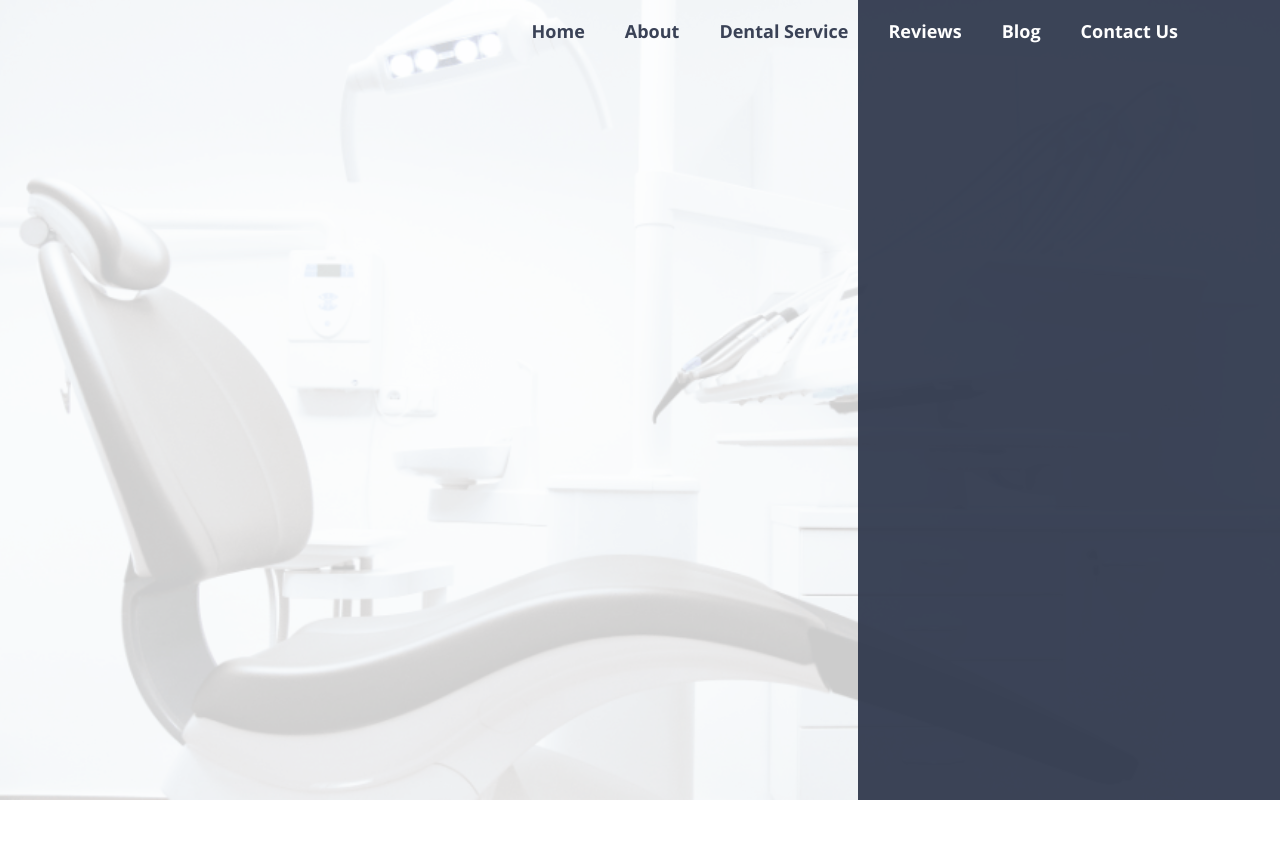
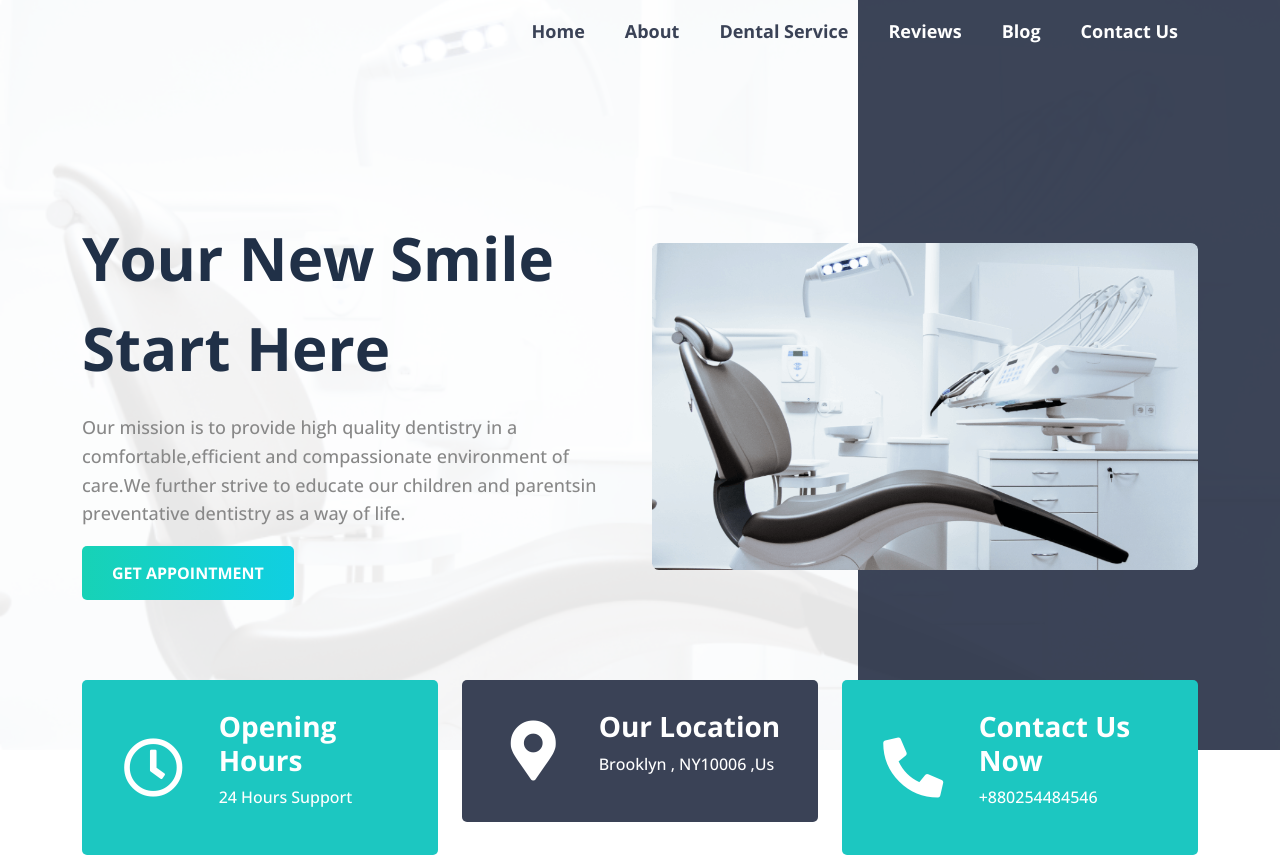
Before and after one commit to Mdselim1/Doctors-Full-Stack-Website, a React (Create React App) app: page / in a window 1280 px wide. Before the commit the page ends 800 px from the top, so only its background shows below. Built offline with nearby package versions, Linux system fonts and the light colour scheme.

Commit message:
banner-content-add

```diff
--- a/public/index.html
+++ b/public/index.html
@@ -24,7 +24,8 @@
       work correctly both with client-side routing and a non-root public URL.
       Learn how to configure a non-root public URL by running `npm run build`.
     -->
-    <title>React App</title>
+    <link rel="stylesheet" href="https://use.fontawesome.com/releases/v5.15.4/css/all.css" integrity="sha384-DyZ88mC6Up2uqS4h/KRgHuoeGwBcD4Ng9SiP4dIRy0EXTlnuz47vAwmeGwVChigm" crossorigin="anonymous">
+    <title>Dentels Communicative Hospital</title>
   </head>
   <body>
     <noscript>You need to enable JavaScript to run this app.</noscript>
--- a/src/components/Shared/Footer/Footer.js
+++ b/src/components/Shared/Footer/Footer.js
@@ -1,6 +1,7 @@
 import React from 'react';
 
 const Footer = () => {
+
     return (
         <div>
 
--- a/src/components/Shared/Header/Header.css
+++ b/src/components/Shared/Header/Header.css
@@ -3,7 +3,6 @@
     background-size: cover;
     background-position: center;
     width: 100%;
-    height: 100vh;
     position: relative;
     z-index: 1;
 }
@@ -15,7 +14,7 @@
     top: 0;
     width: 67%;
     height: 100%;
-    background: rgba(255, 255, 255, 0.8);
+    background: rgba(255, 255, 255, 0.9);
     z-index: -1;
 }
 .banner-img::after{
@@ -46,3 +45,72 @@
 .black-white:hover,.white-black:hover{
     color: #ff4500 !important;
 }
+
+.banner-content{
+    padding: 150px 0;
+}
+
+.banner-text-title{
+    font-size: 60px;
+    font-weight: 700;
+    color: #203047;
+    line-height: 1.5;
+    margin-bottom: 20px;
+}
+
+.banner-text-para{
+    font-size: 18px;
+    font-weight: 500;
+    line-height: 1.6;
+    color: #888;
+    margin-bottom: 18px;
+}
+
+.common-button{
+    text-decoration: none;
+    font-weight: 700;
+    text-transform: uppercase;
+    display: inline-block;
+    padding: 15px 30px;
+    background:linear-gradient(to right, #17D2B6, #10CFE2) ;
+    border-radius: 5px;
+    color: #fff;
+}
+.common-button:hover{
+    background:linear-gradient(to right,#10CFE2, #17D2B6) ;
+    color: #fff;
+}
+
+.banner-under-content {
+    position: relative;
+    margin-top: -70px;
+    z-index: 99;
+}
+
+.similer-box-two{
+    background: #1CC7C1;
+    padding: 30px;
+    border-radius: 5px;
+    z-index: 99;
+}
+
+.similer-box-one{
+    background: #3A4256;
+    padding: 30px;
+    border-radius: 5px;
+    z-index: 99;
+}
+
+.under-icon{
+    color: #fff;
+    font-size: 60px;
+}
+
+.under-text h3{
+    color: #fff;
+    font-weight: 700;
+}
+.under-text p{
+color: #fff;
+font-weight: 500;
+}
--- a/src/components/Shared/Header/Header.js
+++ b/src/components/Shared/Header/Header.js
@@ -1,11 +1,14 @@
 import React from 'react';
-import { Container, Nav, Navbar } from 'react-bootstrap';
+import { Col, Container, Nav, Navbar, Row } from 'react-bootstrap';
 import { Link } from 'react-router-dom';
+import bannerRightImage from '../../images/chair.png'
 import './Header.css';
 
 const Header = () => {
     return (
-        <div className="banner-img">
+        <div>
+            <div className="banner-img">
+            <div>
             <Navbar collapseOnSelect expand="lg">
   <Container>
   <Navbar.Toggle aria-controls="responsive-navbar-nav" />
@@ -20,7 +23,84 @@ const Header = () => {
     </Nav>
   </Navbar.Collapse>
   </Container>
-</Navbar>
+            </Navbar>
+            </div>
+            <div className="banner-content">
+            <Container>
+                <Row className="align-items-center">
+                    <Col lg={6} sm={12}>
+                    <div className="banner-content-text">
+                    <h1 className="banner-text-title">Your New Smile<br /> Start Here</h1>
+                            <p className="banner-text-para">Our mission is to provide high quality dentistry in a comfortable,efficient and compassionate environment of care.We further strive to educate our children and parentsin preventative dentistry as a way of life.</p>
+                            <Link className="common-button">Get Appointment</Link>
+            </div>
+                    </Col>
+                    <Col lg={6} sm={12}>
+                        <img className="img-fluid" src={bannerRightImage} alt="" />
+                    </Col>
+            </Row>
+            </Container>
+            </div>
+            </div>
+            <div className="banner-under-content">
+                <Container>
+                    <Row>
+                        <Col lg={4}>
+                            <div className="similer-box-two">
+                            <Row className="align-items-center">
+                                <Col lg={4}>
+                                <div className="icon-box text-center">
+                                        <i className="far fa-clock under-icon"></i>
+                                </div>
+                                </Col>
+                                <Col lg={8}>
+                                    <div className="under-text">
+                                        <h3>Opening Hours</h3>
+                                        <p>24 Hours Support</p>
+                                    </div>
+                                </Col>
+                            </Row>
+                            </div>
+                        </Col>
+
+                        <Col lg={4}>
+                            <div className="similer-box-one">
+                            <Row className="align-items-center">
+                                <Col lg={4}>
+                                        <div className="icon-box text-center">
+                                        <i className="fas fa-map-marker-alt under-icon"></i>
+                                </div>
+                                </Col>
+                                <Col lg={8}>
+                                    <div className="under-text">
+                                        <h3>Our Location</h3>
+                                        <p>Brooklyn , NY10006 ,Us</p>
+                                    </div>
+                                </Col>
+                            </Row>
+                            </div>
+                        </Col>
+
+                        <Col lg={4}>
+                            <div className="similer-box-two">
+                            <Row className="align-items-center">
+                                <Col lg={4}>
+                                        <div className="icon-box text-center">
+                                        <i className="fas fa-phone-alt under-icon"></i>
+                                </div>
+                                </Col>
+                                <Col lg={8}>
+                                    <div className="under-text">
+                                        <h3>Contact Us Now</h3>
+                                        <p>+880254484546</p>
+                                    </div>
+                                </Col>
+                            </Row>
+                            </div>
+                        </Col>
+                    </Row>
+                </Container>
+                </div>
         </div>
     );
 };
```
